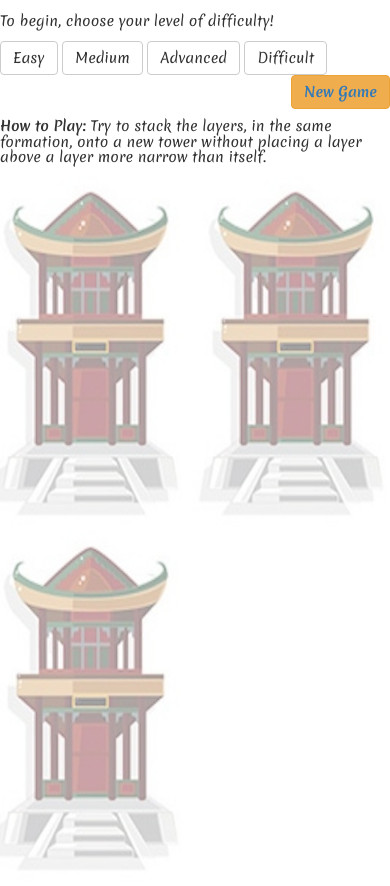
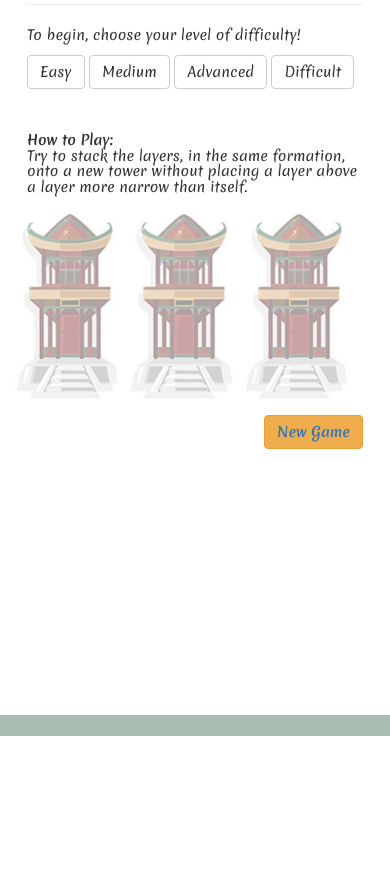
Before and after one commit to SamanthaDegges/Hanoi, a plain HTML site: page index.html in a window 390 px wide. Shown: the part 108-994 px from the top of the page. After the commit the page ends 844 px from the top, so only its background shows below. Drawn offline with nearby package versions, Linux system fonts and the light colour scheme.

Commit message:
made mobile responsive. Added some styling

```diff
--- a/hanoi.css
+++ b/hanoi.css
@@ -1,4 +1,4 @@
-.container {
+#container {
   max-width: 600px;
   margin-top: 2em;
   display: block;
@@ -6,14 +6,26 @@
   margin-right: auto;
   font-family: 'Merienda', cursive;
 }
+#footer {
+    position: absolute;
+    bottom: 0px;
+    width: 100%;
+    height: 1.5em;
+    background-color: #A8BCB1;
+}
+
+body {
+  background-color: #ECDCCB;
+  border-top: 1em solid #A8BCB1;
+}
 
 .tower {
   padding-top: 200px;
   background-image: url(tower-img.jpg);
   background-position:center bottom;
   display: inline-block;
-  height: 350px;
-  width: 200px;
+  height: 70%;
+  width: 30%;
   background-repeat: no-repeat;
   background-size: 100% 100%;
 }
@@ -29,9 +41,9 @@
 
 .disc {
   background-color: #6f811c;
-  height: 20px;
+  height: 1em;
   border-radius: 15px;
-  margin-top: 5px;
+  margin-top: .4em;
 }
 
 #size1 {
@@ -80,6 +92,7 @@
 
 a {
   margin-top: 2em;
+  text-decoration: none;
 }
 
 h5 {
@@ -93,3 +106,20 @@ h5 {
 .right {
   float: right;
 }
+#smallNewGame {
+  padding-top: 5px;
+  display: none;
+}
+
+@media screen and (max-width: 630px) {
+  #container {
+    padding-left: 3em;
+    padding-right: 3em;
+  }
+  #newGame {
+    display: none;
+  }
+  #smallNewGame {
+    display: block;
+  }
+}
--- a/index.html
+++ b/index.html
@@ -10,9 +10,9 @@
 
 </head>
 <body>
-  <div class = "container">
-    <div class = "row">
-      <div class= "medium-12 columns">
+  <div id="container">
+    <div class="row">
+      <div class="medium-12 columns">
         <h3 class="text-center">Towers of Hanoi</h3>
         <hr>
         <div id="instructions">
@@ -20,27 +20,33 @@
           <button class="btn btn-default difficulty" data-diff=3 type="submit">Easy</button>
           <button class="btn btn-default difficulty" data-diff=5 type="submit">Medium</button>
           <button class="btn btn-default difficulty" data-diff=7 type="submit">Advanced</button>
-            <button class="btn btn-default difficulty" data-diff=10 type="submit">Difficult</button>
-          <button class="right btn btn-warning newGame">
-            <a href = "http://samanthadegges.github.io/Hanoi/"><strong>New Game</strong></a>
-          </button>
+          <button class="btn btn-default difficulty" data-diff=10 type="submit">Difficult</button>
+          <div id="newGame"><button class="right btn btn-warning">
+            <a href="http://samanthadegges.github.io/Hanoi/"><strong>New Game</strong></a>
+          </button></div>
         </div>
         <br>
-        <h5><strong>How to Play: </strong>Try to stack the layers, in the same formation, onto a new tower without placing a layer above a layer more narrow than itself.</h5>
+        <h5><strong>How to Play: </strong><br>Try to stack the layers, in the same formation, onto a new tower without placing a layer above a layer more narrow than itself.</h5>
       </div>
-    </div>
 
     <div class="row inline-block" id="gameBoard">
       <div class="row" id="towers">
-        <div class="tower col-lg-4 inline-block" id="discsTower"></div>
-        <div class="tower col-lg-4 inline-block"></div>
-        <div class="tower col-lg-4 inline-block" id="lastTower"></div>
+        <div class="col-lg-10  col-lg-offset-1 col-md-10 col-md-offset-1 col-sm-8 col-sm-offset-2">
+          <div class="tower col-lg-4 col-md-4 col-sm-4 inline-block" id="discsTower"></div>
+          <div class="tower col-lg-4 col-md-4 col-sm-4 inline-block"></div>
+          <div class="tower col-lg-4 col-md-4 col-sm-4 inline-block" id="lastTower"></div>
+        </div>
       </div>
     </div>
+    <div id="smallNewGame"><button class="right btn btn-warning">
+      <a href="http://samanthadegges.github.io/Hanoi/"><strong>New Game</strong></a>
+    </button></div>
   </div>
+  </div>
+  <div id="footer"></div>
 
-  <script src = "https://code.jquery.com/jquery-1.11.3.min.js"></script>
-  <script src = "haoni.js"></script>
-  <script src ="https://maxcdn.bootstrapcdn.com/bootstrap/3.3.5/js/bootstrap.min.js"></script>
+  <script src="https://code.jquery.com/jquery-1.11.3.min.js"></script>
+  <script src="haoni.js"></script>
+  <script src="https://maxcdn.bootstrapcdn.com/bootstrap/3.3.5/js/bootstrap.min.js"></script>
 </body>
 </html>
```
